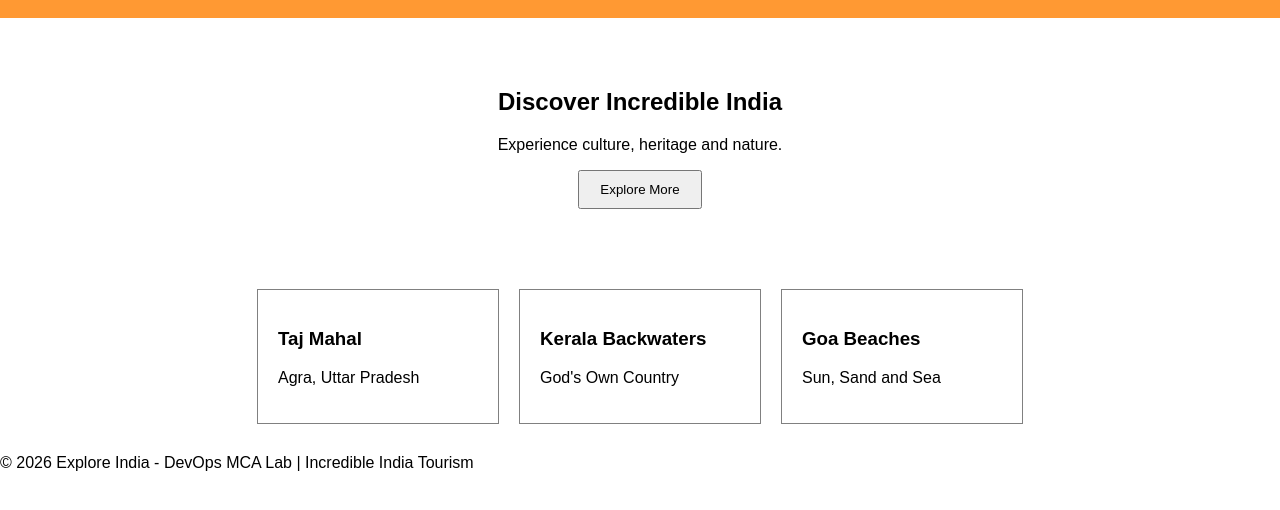
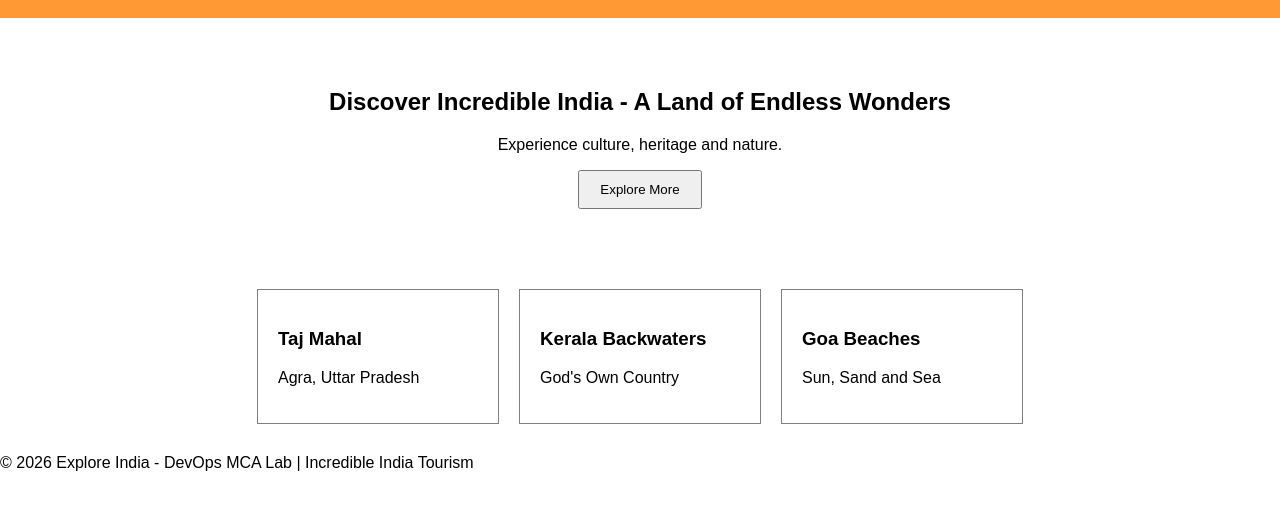
Before and after one commit to Reno07Matthew/travel-india, a plain HTML site: page index.html in a window 1280 px wide. Shown: the part 120-630 px from the top of the page. Drawn offline with Linux system fonts and the light colour scheme.

Commit message:
Feature: Update hero heading on feature/places-update

```diff
--- a/index.html
+++ b/index.html
@@ -20,7 +20,7 @@
 </header>
 
 <section class="hero">
-    <h2>Discover Incredible India</h2>
+    <h2>Discover Incredible India - A Land of Endless Wonders</h2>
     <p>Experience culture, heritage and nature.</p>
 
     <button onclick="showMessage()">
```
